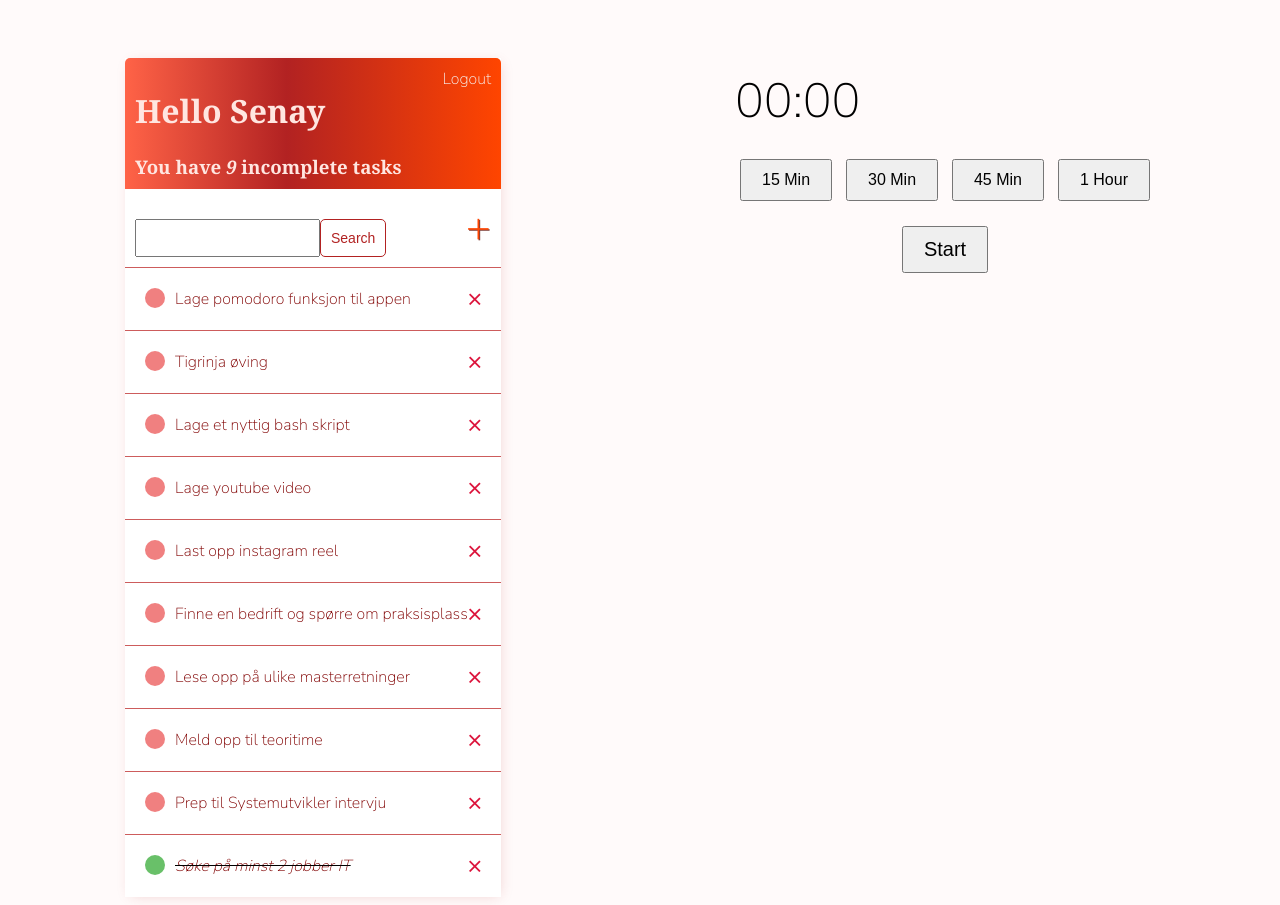
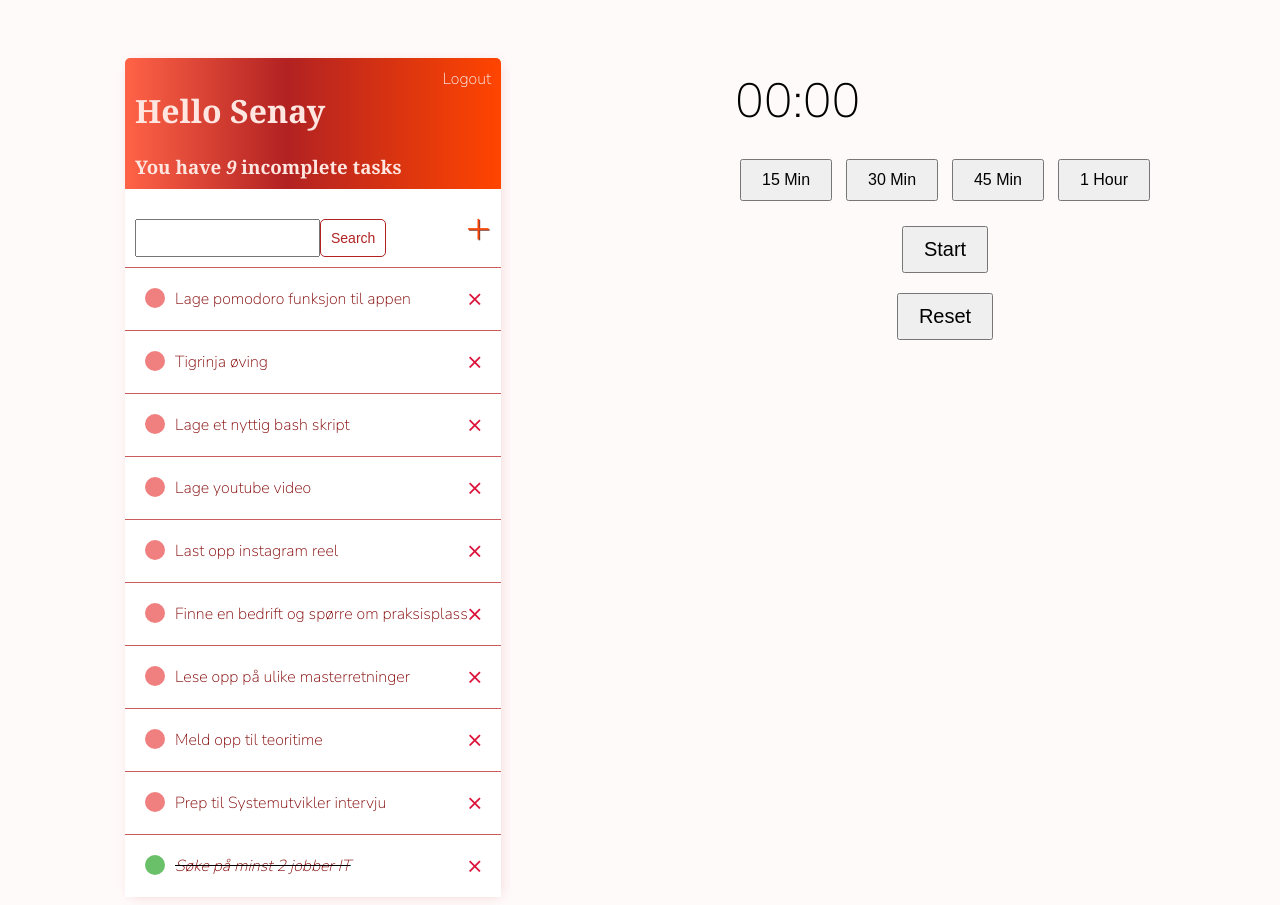
Before and after one commit to SenayTes/Fullstack_dev, a Django app: page / in a window 1280 px wide. Run offline with Django 4.2, Linux system fonts and the light colour scheme; a user stored in the database is signed in; data comes from the database, SQL or seed files in the repository; both versions use the stored data as it was after the commit.

Commit message:
Added reset button to timer

```diff
--- a/ProcastNoMore/todo/static/todo/style.css
+++ b/ProcastNoMore/todo/static/todo/style.css
@@ -21,3 +21,10 @@
   padding: 10px 20px;
   font-size: 20px;
 }
+
+#reset {
+  display: block;
+  margin: 20px auto;
+  padding: 10px 20px;
+  font-size: 20px;
+}
--- a/ProcastNoMore/todo/static/todo/timer.js
+++ b/ProcastNoMore/todo/static/todo/timer.js
@@ -2,6 +2,7 @@
 document.addEventListener('DOMContentLoaded', function() {
   let timerDisplay = document.getElementById('timer-display');
   let startStopButton = document.getElementById('start-stop');
+  let resetButton = docuemnt.getElementById('reset');
   let timerDuration = 0;
   let timer;
   let isRunning = false;
@@ -21,6 +22,10 @@ document.addEventListener('DOMContentLoaded', function() {
       } else {
           startTimer();
       }
+  });
+
+  resetButton.addEventListener('click', function() {
+        resetTimer();
   });
 
   function startTimer() {
@@ -44,6 +49,11 @@ document.addEventListener('DOMContentLoaded', function() {
       startStopButton.textContent = 'Start';
   }
 
+  function resetTimer(){
+     timerDuration = 0;
+     isRunning = false;
+  }
+
   function updateDisplay(seconds) {
       let minutes = Math.floor(seconds / 60);
       let remainingSeconds = seconds % 60;
--- a/ProcastNoMore/todo/templates/todo/task_form.html
+++ b/ProcastNoMore/todo/templates/todo/task_form.html
@@ -13,5 +13,4 @@
     </form>
 </div>
 
-
 {% endblock content%}
--- a/ProcastNoMore/todo/templates/todo/task_list.html
+++ b/ProcastNoMore/todo/templates/todo/task_list.html
@@ -55,6 +55,7 @@
         <button class="time-setter" data-time="45">45 Min</button>
         <button class="time-setter" data-time="60">1 Hour</button>
         <button id="start-stop">Start</button>
+        <button id="reset">Reset</button>
     </div>
 </div>
 
```
Also changed, not shown: ProcastNoMore/db.sqlite3.
